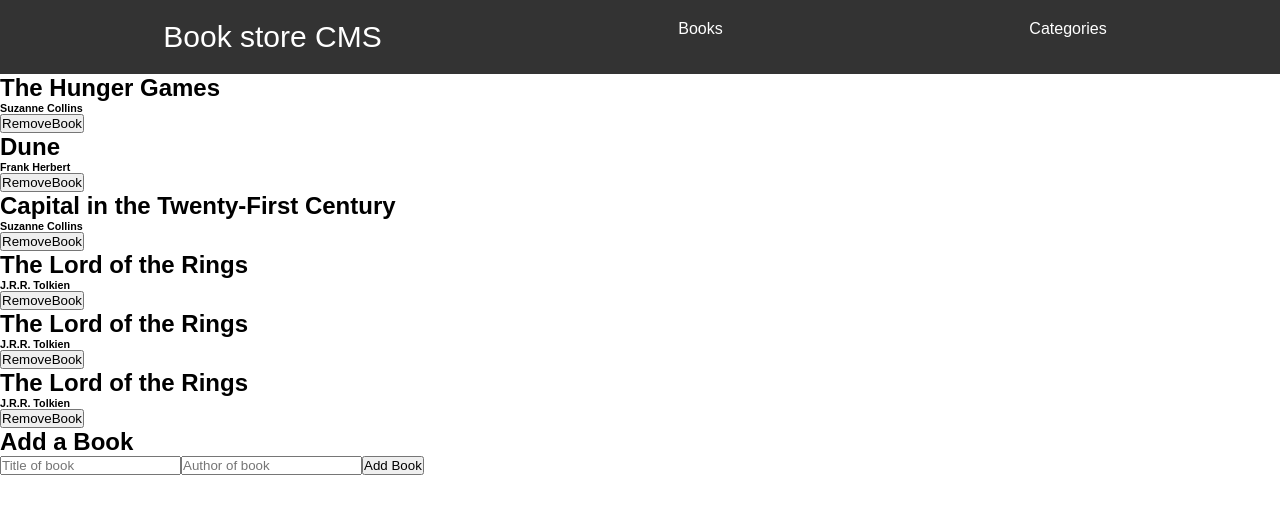
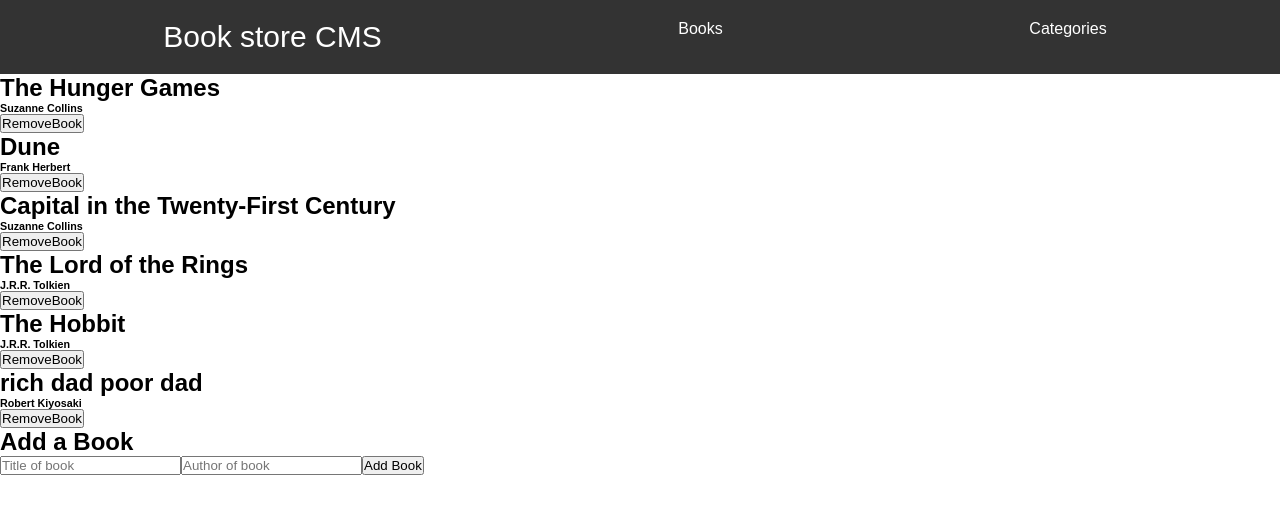
Before and after one commit to AbdifatahYasin1/Bookstore-react, a React (Create React App) app: page / in a window 1280 px wide. Shown: the top 514 px of the page. Built offline with nearby package versions, Linux system fonts and the light colour scheme.

Commit message:
Fixed remove button error

```diff
--- a/src/components/Bookitems.js
+++ b/src/components/Bookitems.js
@@ -11,7 +11,7 @@
       <ul className="bookItems">
 
         {books.map((book) => (
-          <li key={book.title + book.author}>
+          <li key={book.id}>
             <Books title={book.title} author={book.author} id={book.id} />
           </li>
         ))}
--- a/src/redux/books/books.js
+++ b/src/redux/books/books.js
@@ -19,10 +19,10 @@
       title: 'The Lord of the Rings', author: 'J.R.R. Tolkien', id: 4,
     },
     {
-      title: 'The Lord of the Rings', author: 'J.R.R. Tolkien', id: 5,
+      title: 'The Hobbit', author: 'J.R.R. Tolkien', id: 5,
     },
     {
-      title: 'The Lord of the Rings', author: 'J.R.R. Tolkien', id: 6,
+      title: 'rich dad poor dad', author: 'Robert Kiyosaki', id: 6,
     },
 
   ],
```
